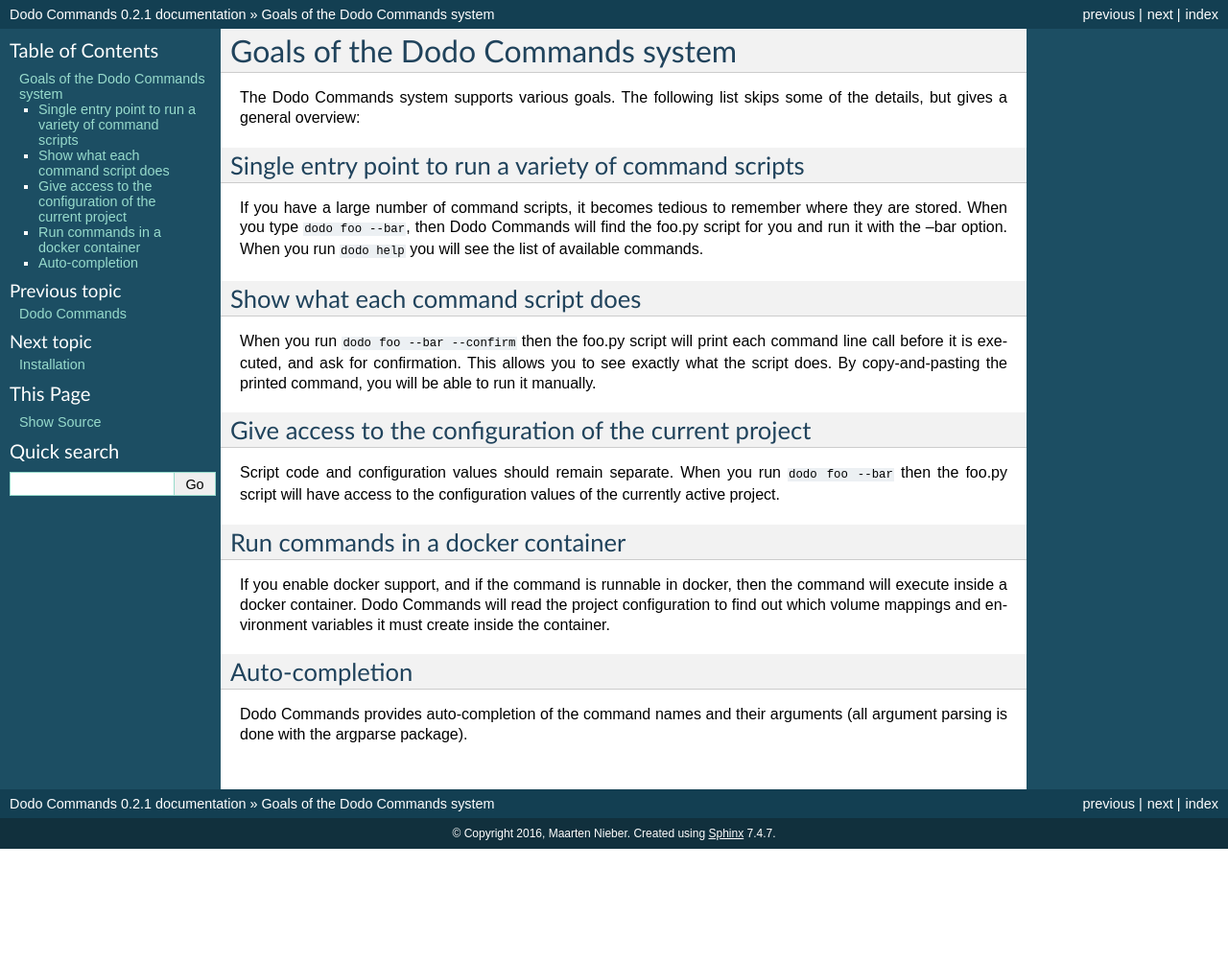
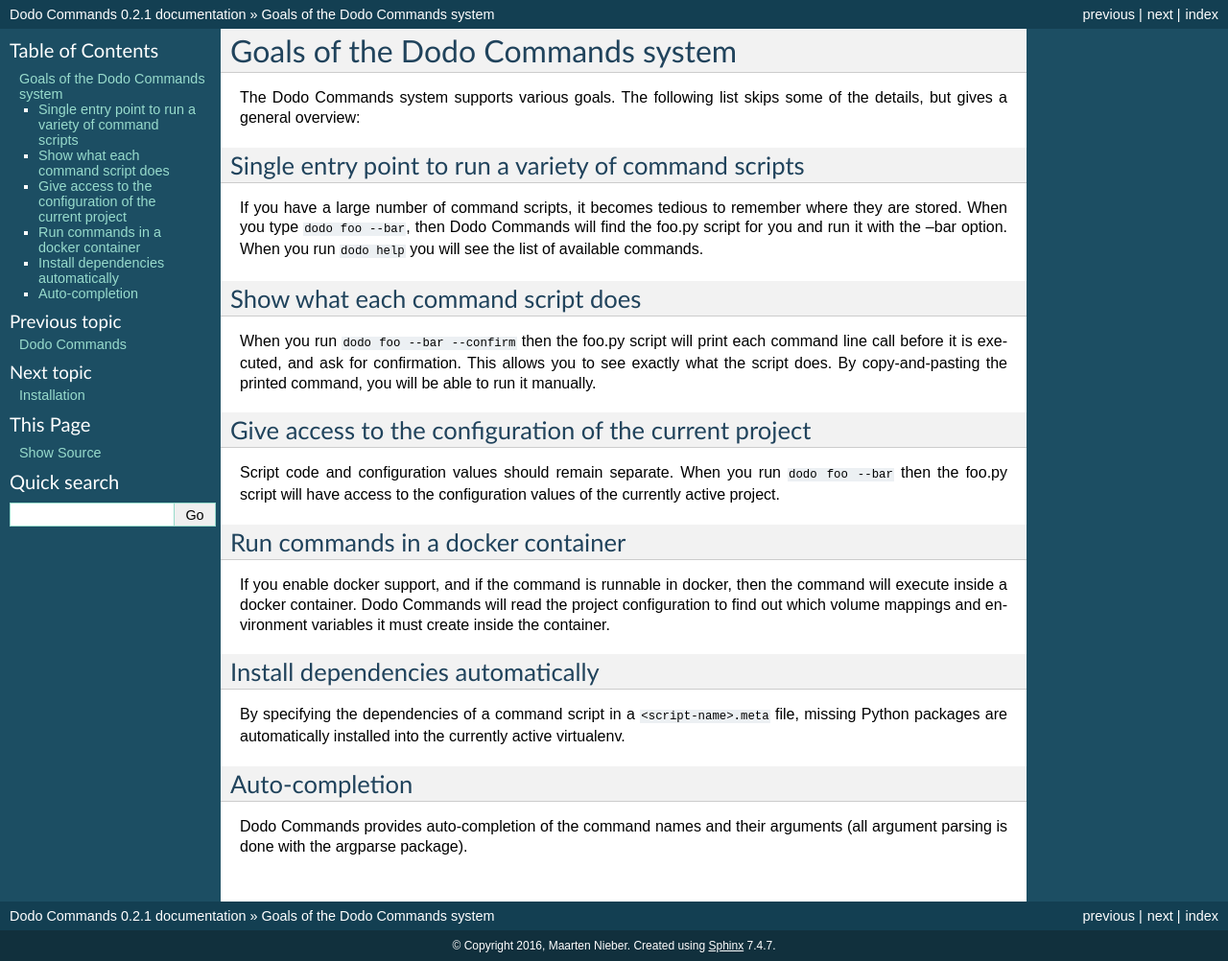
Before and after one commit to mnieber/dodo-commands, a Sphinx documentation site: the page built from doc/goals.rst, in a window 1280 px wide. Shown: the whole page at 96% size. Built offline with Sphinx 7.4.7, drawn with Linux system fonts in a browser that asks for light colours; before the commit the page ends 900 px from its top, so only the background shows below that.

Commit message:
Update docs

```diff
--- a/doc/goals.rst
+++ b/doc/goals.rst
@@ -27,6 +27,11 @@
 
 If you enable docker support, and if the command is runnable in docker, then the command will execute inside a docker container. Dodo Commands will read the project configuration to find out which volume mappings and environment variables it must create inside the container.
 
+Install dependencies automatically
+==================================
+
+By specifying the dependencies of a command script in a :code:`<script-name>.meta` file, missing Python packages are automatically installed into the currently active virtualenv.
+
 Auto-completion
 ===============
 
```
